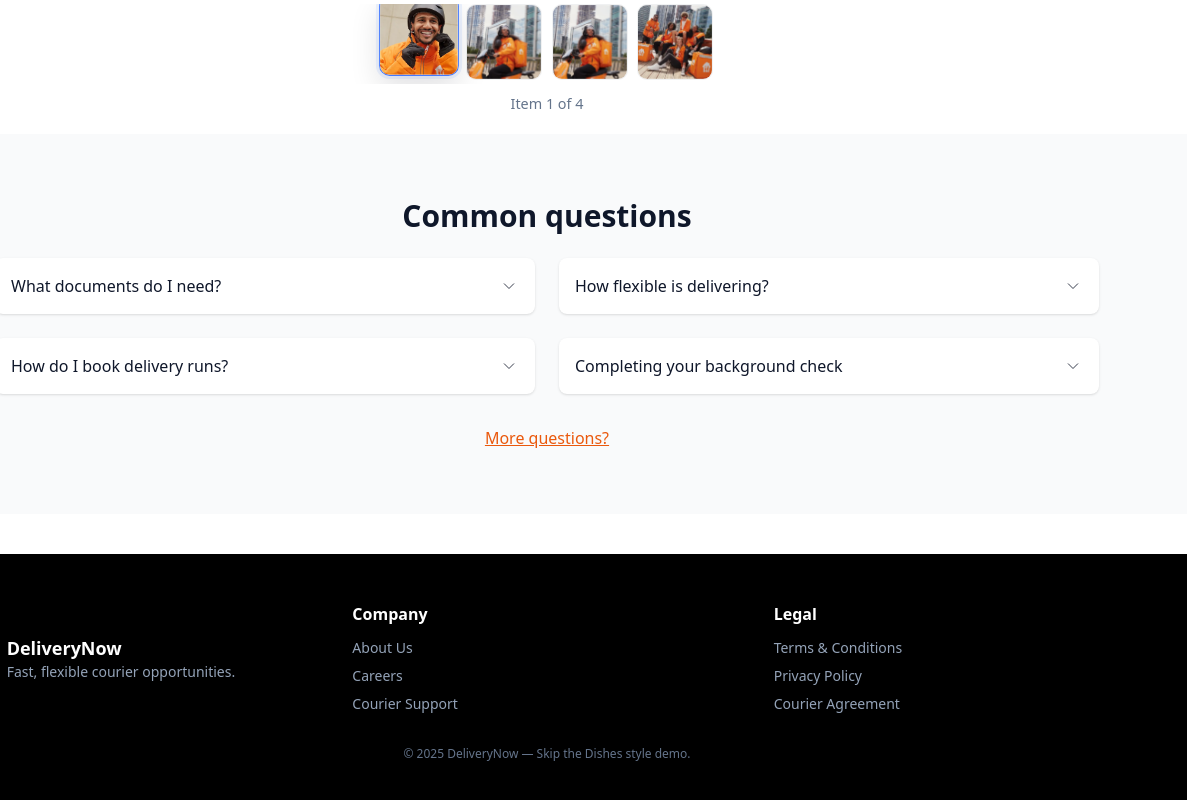
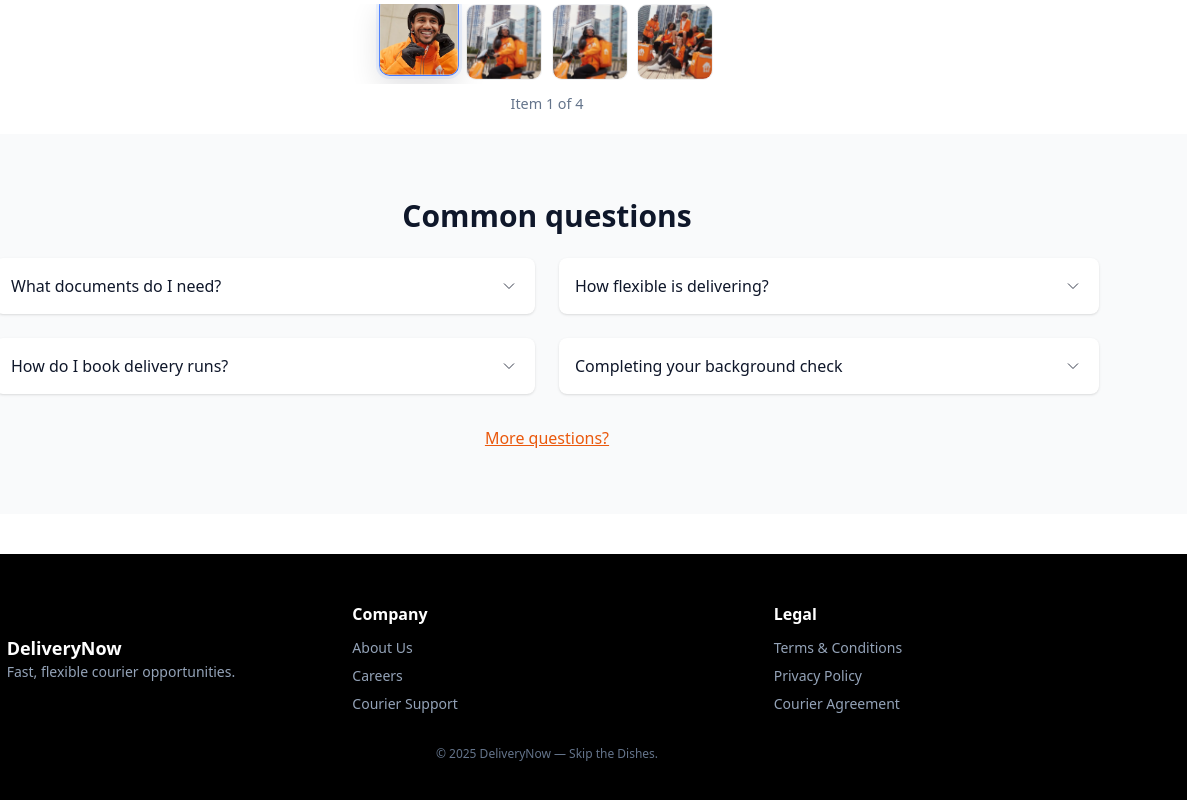
Before and after one commit to KingSDR15/https-skipzonechange.ca, a plain HTML site: page index.html in a window 1280 px wide. Shown: the part 1534-2334 px from the top of the page, 93-1280 px from the left. Drawn offline with nearby package versions, Linux system fonts and the light colour scheme; files whose address does not match are found by name.

Commit message:
Update index.html

```diff
--- a/index.html
+++ b/index.html
@@ -527,7 +527,7 @@
       </div>
     </div>
 
-    <p class="text-center text-slate-500 text-xs mt-8">© <span id="year"></span> DeliveryNow — Skip the Dishes style demo.</p>
+    <p class="text-center text-slate-500 text-xs mt-8">© <span id="year"></span> DeliveryNow — Skip the Dishes.</p>
   </footer>
 
   <!-- SCRIPTS -->
```
